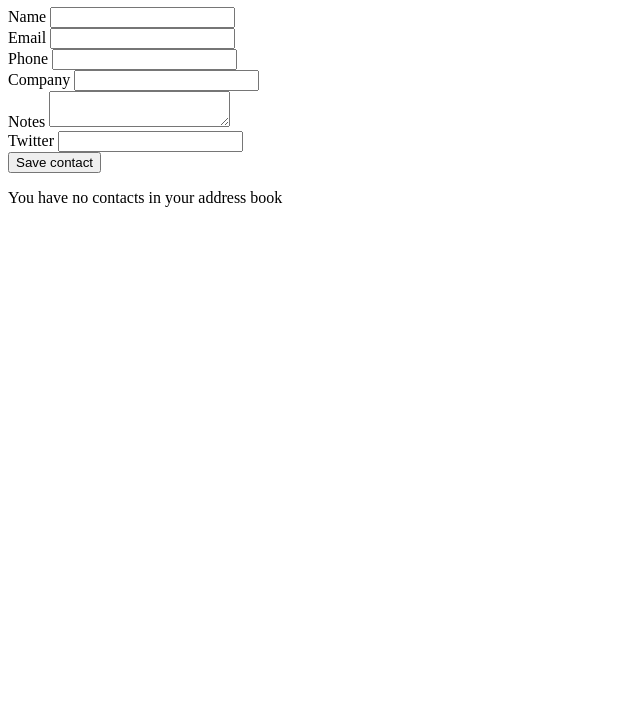
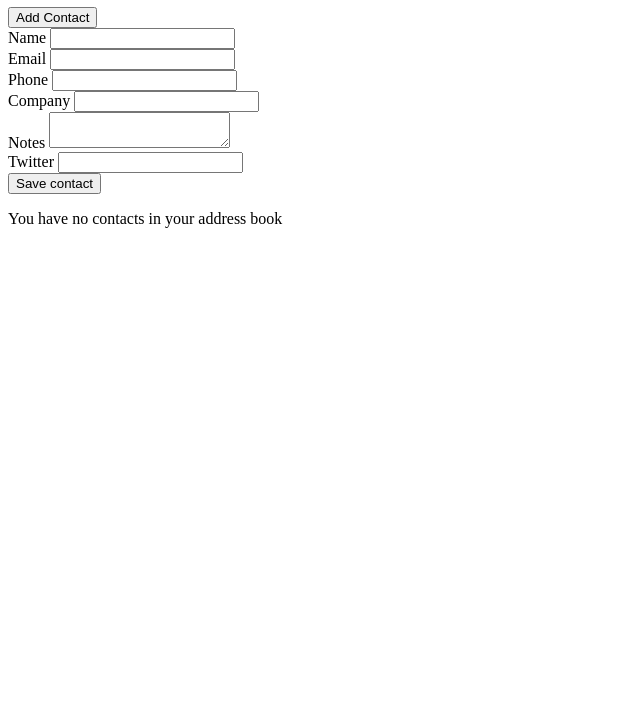
Before and after one commit to tochman/address_book_challenge, a website: page src/index.html in a window 1280 px wide. Shown: the part 73-800 px from the top of the page, without its empty margins (0-640 px from the left). Drawn offline with Linux system fonts and the light colour scheme.

Commit message:
added back the add contacts button which I thought was obsolete

```diff
--- a/src/index.html
+++ b/src/index.html
@@ -9,6 +9,8 @@
 
 <body>
     <h1>Contacts</h1>
+    <button  id="add-contact">Add Contact</button>
+
     <form id="new-contact-form">
 		<label for="name">Name</label>
 		<input id="name" name="name" type="text"></br>
```
